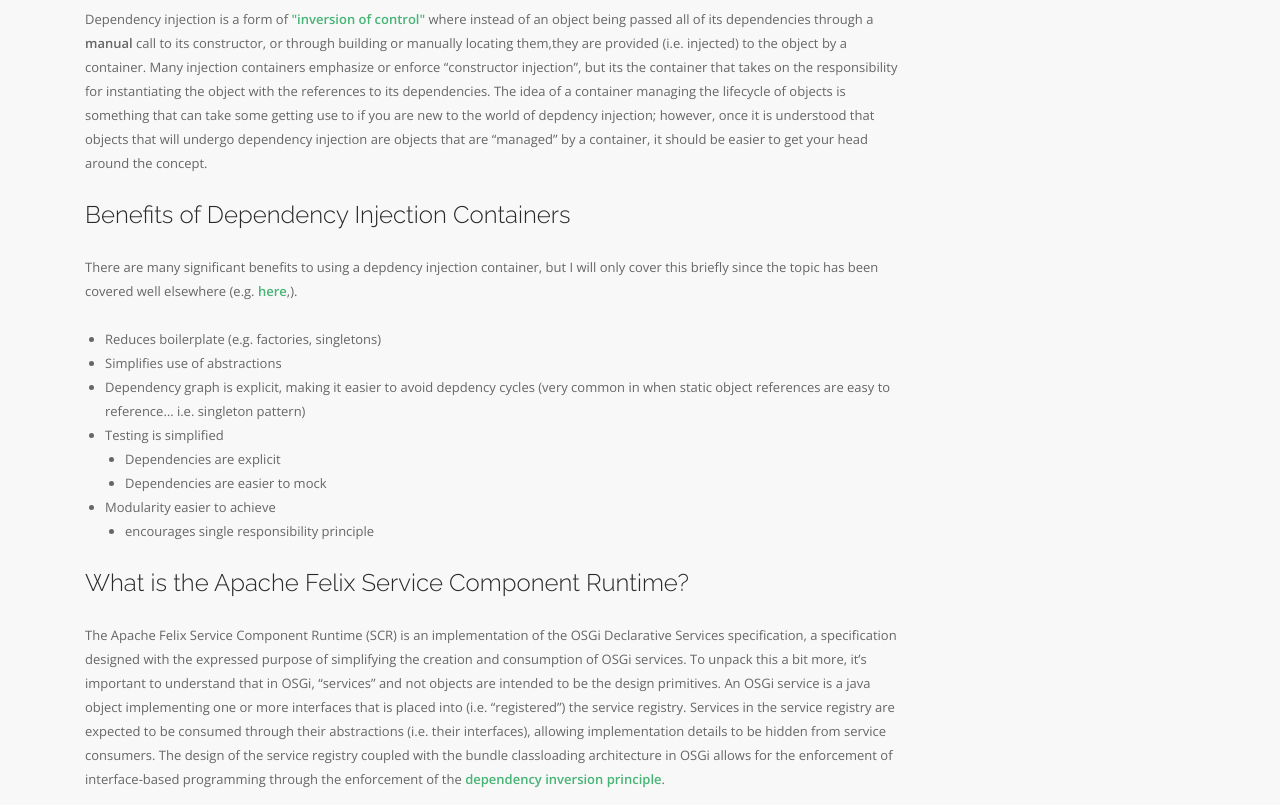
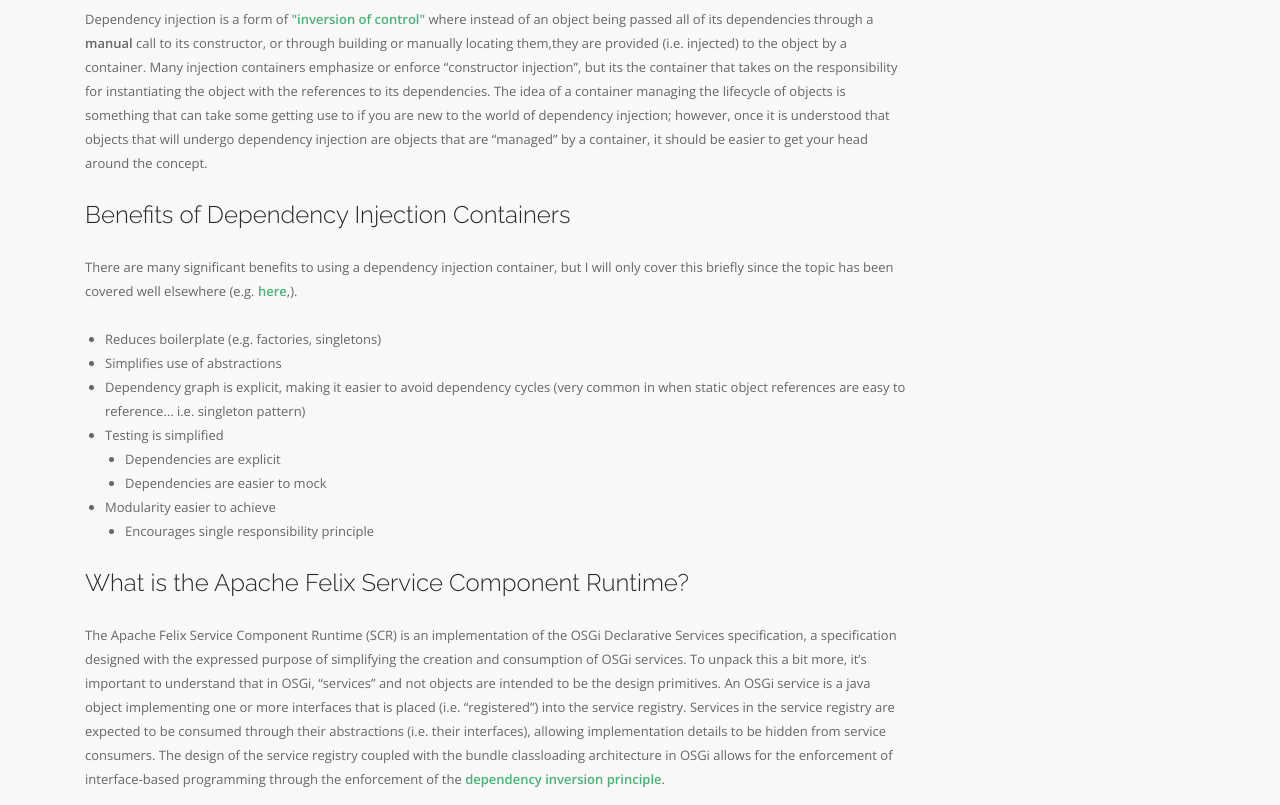
Before and after one commit to stackleader/stackleader.github.io, a Jekyll site: the page built from _posts/2016-05-20-dependency-injection-and-osgi.markdown, in a window 1280 px wide and 1400 px high, scrolled down 1120 px. Shown: the part 226-1031 px from the top of the window. Built offline with Jekyll 4.4.1, drawn with Linux system fonts in a browser that asks for light colours; nearby versions of some CDN libraries.

Commit message:
fix typos

```diff
--- a/_posts/2016-05-20-dependency-injection-and-osgi.markdown
+++ b/_posts/2016-05-20-dependency-injection-and-osgi.markdown
@@ -13,15 +13,15 @@
 For us fans of OSGi, project Jigsaw is simultaneously exciting and disappointing. It's exciting to see the community focusing on and discussing the many benefits of modularity, but it's also disappointing to see that project Jigsaw will for now largely fail to meet the needs of application developers who wish to build robust modular software systems (more on this in a future blog perhaps). The good news of course is that java developers already have access to a robust and mature framework for developing modular software systems, OSGi. In this post, I'd like to introduce the Apache Felix Service Component Runtime (SCR) implementation of the OSGi Declarative Services Specification, and how it can be used as a powerful dependency injection container to facilitate and enforce many OOP (Object Oriented Programming) best practices.
 
 #### What is Dependency Injection?
-Dependency injection is a form of [\"inversion of control\"](https://en.wikipedia.org/wiki/Inversion_of_control) where instead of an object being passed all of its dependencies through a **manual** call to its constructor, or through building or manually locating them,they are provided (i.e. injected) to the object by a container. Many injection containers emphasize or enforce "constructor injection", but its the container that takes on the responsibility for instantiating the object with the references to its dependencies. The idea of a container managing the lifecycle of objects is something that can take some getting use to if you are new to the world of depdency injection; however, once it is understood that objects that will undergo dependency injection are objects that are "managed" by a container, it should be easier to get your head around the concept.
+Dependency injection is a form of [\"inversion of control\"](https://en.wikipedia.org/wiki/Inversion_of_control) where instead of an object being passed all of its dependencies through a **manual** call to its constructor, or through building or manually locating them,they are provided (i.e. injected) to the object by a container. Many injection containers emphasize or enforce "constructor injection", but its the container that takes on the responsibility for instantiating the object with the references to its dependencies. The idea of a container managing the lifecycle of objects is something that can take some getting use to if you are new to the world of dependency injection; however, once it is understood that objects that will undergo dependency injection are objects that are "managed" by a container, it should be easier to get your head around the concept.
 
 #### Benefits of Dependency Injection Containers
-There are many significant benefits to using a depdency injection container, but I will only cover this briefly since the topic has been covered well elsewhere (e.g. [here](https://www.youtube.com/watch?v=8RGhT-YySDY),).
+There are many significant benefits to using a dependency injection container, but I will only cover this briefly since the topic has been covered well elsewhere (e.g. [here](https://www.youtube.com/watch?v=8RGhT-YySDY),).
 <div class="normal-list-style">
     <ul>
         <li>Reduces boilerplate (e.g. factories, singletons)</li>
         <li>Simplifies use of abstractions</li>
-        <li>Dependency graph is explicit, making it easier to avoid depdency cycles (very common in when static object references are easy to reference… i.e. singleton pattern)</li>
+        <li>Dependency graph is explicit, making it easier to avoid dependency cycles (very common in when static object references are easy to reference… i.e. singleton pattern)</li>
         <li>Testing is simplified
             <ul>
                 <li>Dependencies are explicit</li>
@@ -30,12 +30,13 @@
         </li>
         <li>Modularity easier to achieve
             <ul>
-                <li>encourages single responsibility principle</li>
+                <li>Encourages single responsibility principle</li>
             </ul>
         </li>
     </ul>
 </div>
+
 #### What is the Apache Felix Service Component Runtime?
-The Apache Felix Service Component Runtime (SCR) is an implementation of the OSGi Declarative Services specification, a specification designed with the expressed purpose of simplifying the creation and consumption of OSGi services. To unpack this a bit more, it's important to understand that in OSGi, "services" and not objects are intended to be the design primitives. An OSGi service is a java object implementing one or more interfaces that is placed into (i.e. "registered") the service registry. Services in the service registry are expected to be consumed through their abstractions (i.e. their interfaces), allowing implementation details to be hidden from service consumers. The design of the service registry coupled with the bundle classloading architecture in OSGi allows for the enforcement of interface-based programming through the enforcement of the [dependency inversion principle](https://en.wikipedia.org/wiki/Dependency_inversion_principle).
+The Apache Felix Service Component Runtime (SCR) is an implementation of the OSGi Declarative Services specification, a specification designed with the expressed purpose of simplifying the creation and consumption of OSGi services. To unpack this a bit more, it's important to understand that in OSGi, "services" and not objects are intended to be the design primitives. An OSGi service is a java object implementing one or more interfaces that is placed (i.e. "registered") into the service registry. Services in the service registry are expected to be consumed through their abstractions (i.e. their interfaces), allowing implementation details to be hidden from service consumers. The design of the service registry coupled with the bundle classloading architecture in OSGi allows for the enforcement of interface-based programming through the enforcement of the [dependency inversion principle](https://en.wikipedia.org/wiki/Dependency_inversion_principle).
 
 In a typical scenario, OSGi bundles will export packages containing high level abstractions (e.g. interfaces), and leave implementation classes hidden. This allows developers to enforce good OOP design through runtime classloader boundaries. Working with the service registry has historically involved a fairly significant amount of boilerplate code and services dependencies have been resolved using the service locator pattern. The Felix SCR Declarative Services Implementation removes the ceremonial boilerplate from interacting with the service registry by introducing a dependency injection container that is designed for dealing with the dynamic nature of OSGi services.
```
